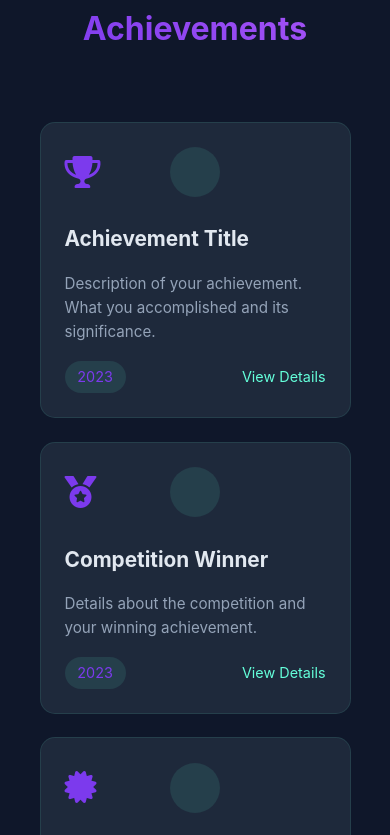
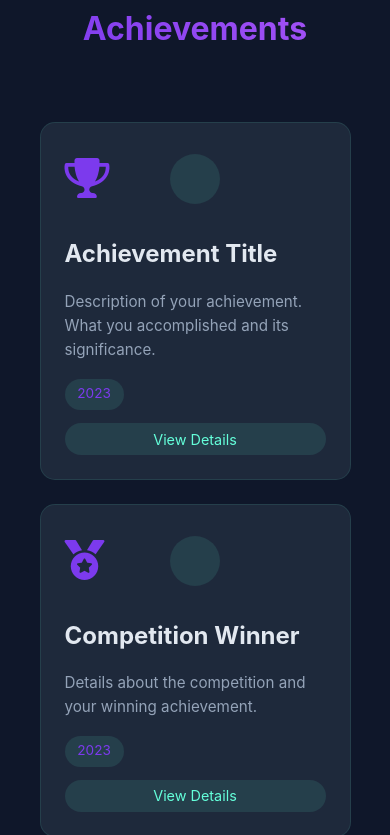
Before and after one commit to alphakhush2201/Portfolio, a plain HTML site: page index.html in a window 390 px wide. Shown: the part 3001-3836 px from the top of the page. Drawn offline with nearby package versions, Linux system fonts and the light colour scheme.

Commit message:
improved resposiveness:

```diff
--- a/styles.css
+++ b/styles.css
@@ -801,12 +801,43 @@ img {
         padding: 1.5rem;
     }
 
-    .achievement-icon {
-        font-size: 2rem;
+    .achievement-footer {
+        flex-direction: column;
+        align-items: flex-start;
+        gap: 0.8rem;
+    }
+
+    .achievement-link {
+        display: inline-block;
+        padding: 0.3rem 0.8rem;
+        background: rgba(100, 255, 218, 0.1);
+        border-radius: 20px;
+        font-size: 0.9rem;
+        width: 100%;
+        text-align: center;
+    }
+
+    .achievement-date {
+        font-size: 0.85rem;
+    }
+}
+
+/* For very small screens */
+@media (max-width: 380px) {
+    .achievement-card {
+        padding: 1.2rem;
     }
 
     .achievement-content h3 {
-        font-size: 1.3rem;
+        font-size: 1.1rem;
+    }
+
+    .achievement-content p {
+        font-size: 0.9rem;
+    }
+
+    .achievement-footer {
+        gap: 0.6rem;
     }
 }
 
```
